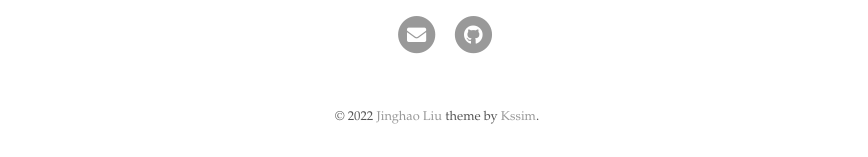
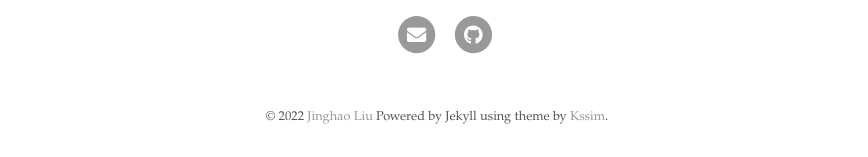
Before and after one commit to jinghaoliu/Web, a Jekyll site: the page built from index.md, in a window 1280 px wide. Shown: the part 786-943 px from the top of the page, without its empty margins (203-1071 px from the left). Built offline with Jekyll 4.4.1, drawn with Linux system fonts in a browser that asks for light colours; our own code applies the rules of GitHub Pages for plain Markdown files.

Commit message:
Update base.html

```diff
--- a/_layouts/base.html
+++ b/_layouts/base.html
@@ -22,7 +22,7 @@
 
     <footer>
       <span>
-        &copy; <time datetime="{{ site.time }}">{{ site.time | date: '%Y' }}</time>  <a href="https://github.com/Jinghaoliu/">Jinghao Liu</a> theme by <a href="https://github.com/kssim/">Kssim</a>.
+        &copy; <time datetime="{{ site.time }}">{{ site.time | date: '%Y' }}</time>  <a href="https://github.com/Jinghaoliu/">Jinghao Liu</a> Powered by Jekyll using theme by <a href="https://github.com/kssim/">Kssim</a>.
       </span>
     </footer>
   </body>
```
